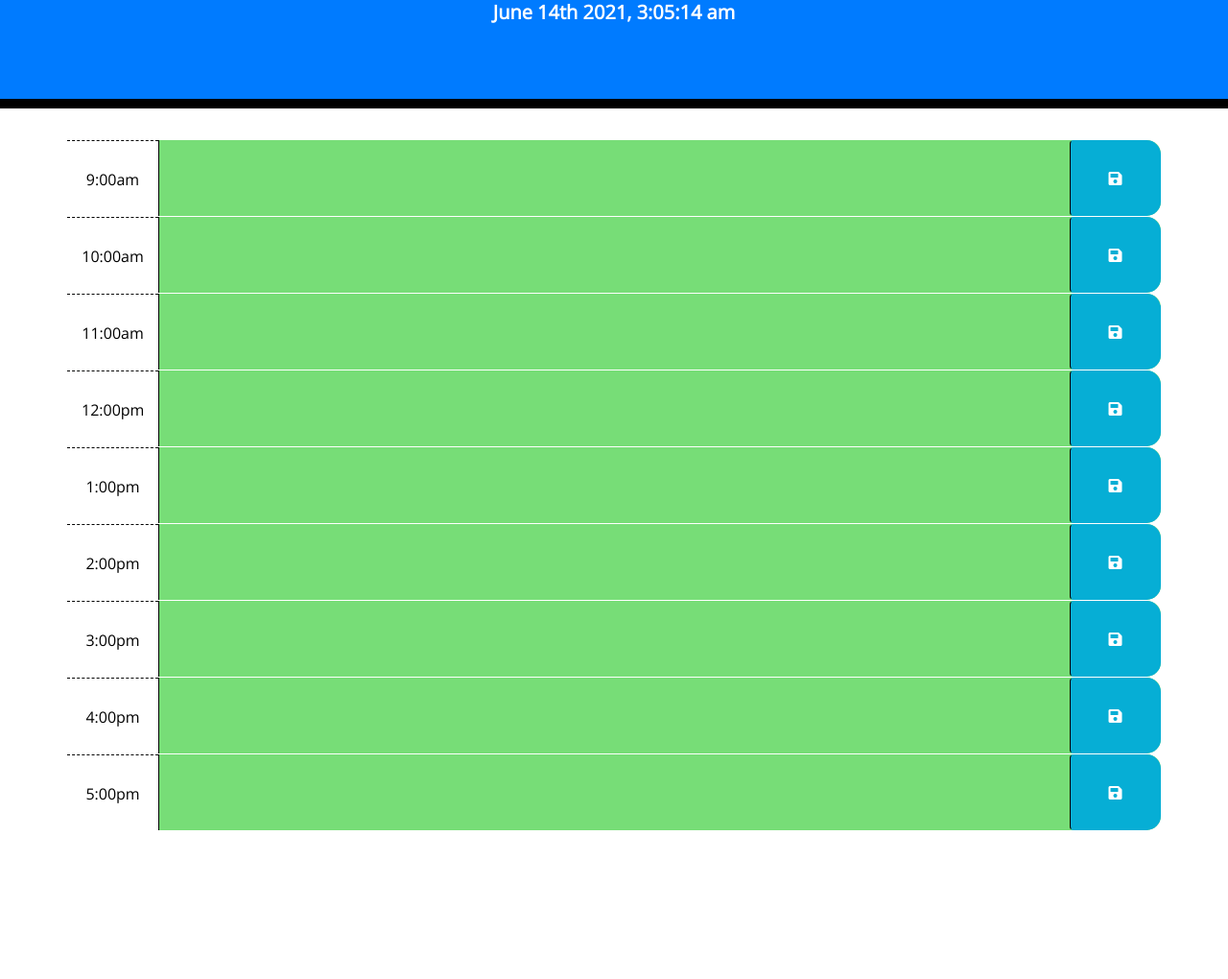
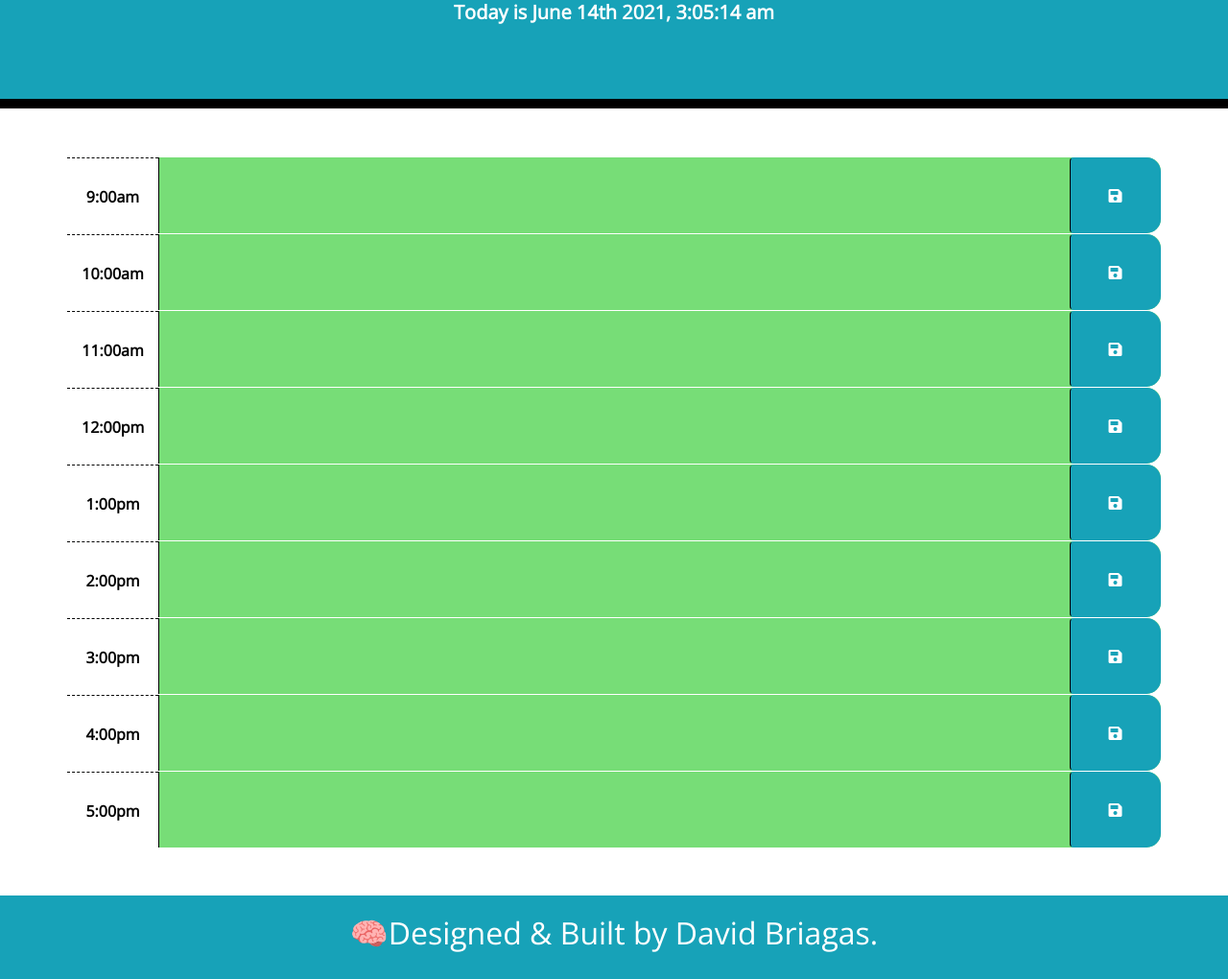
Before and after one commit to BriagasD98/Challenge-5-Work-Day-Scheduler, a plain HTML site: page Develop/index.html in a window 1280 px wide. Shown: the part 191-1211 px from the top of the page at 96% size. Before the commit the page ends 1056 px from the top, so only its background shows below. Drawn offline with nearby package versions, Linux system fonts and the light colour scheme.

Commit message:
final styling and functionality checks

```diff
--- a/Develop/assets/script.js
+++ b/Develop/assets/script.js
@@ -1,18 +1,18 @@
 $(document).ready(function () {
     //current day/time
-    $("#currentDay").text(moment().format("MMMM Do YYYY, h:mm:ss a"));
+    $("#currentDay").text("Today is " + moment().format("MMMM Do YYYY, h:mm:ss a"));
 
     //save button
     $(".saveBtn").on("click", function () {
-        //get nearby values.
+        //get nearby values
         console.log(this);
         var text = $(this).siblings(".description").val();
         var time = $(this).parent().attr("id");
-        //set items in local storage.
+        //set items in local storage
         localStorage.setItem(time, text);
     })
 
-    //load any saved data from LocalStorage - do this for each hour created.
+    //load any saved data from LocalStorage - do this for each hour created
     $("#hour9 .description").val(localStorage.getItem("hour9"));
     $("#hour10 .description").val(localStorage.getItem("hour10"));
     $("#hour11 .description").val(localStorage.getItem("hour11"));
@@ -25,7 +25,7 @@ $(document).ready(function () {
 
 
     function hourTracker() {
-        //get current number of hours.
+        //get current number of hours
         var currentHour = moment().hour();
 
         // loop over time blocks
@@ -33,7 +33,7 @@ $(document).ready(function () {
             var blockHour = parseInt($(this).attr("id").split("hour")[1]);
             console.log( blockHour, currentHour)
 
-            //check if we've moved past this time
+            //check current hour/status
             if (blockHour < currentHour) {
                 $(this).addClass("past");
                 $(this).removeClass("future");
--- a/Develop/assets/style.css
+++ b/Develop/assets/style.css
@@ -19,6 +19,10 @@ body {
     color: black;
     border-radius: 0;
     border-bottom: 10px solid black;
+  }
+
+  .container {
+      margin: 50px auto;
   }
 
   .description{
@@ -63,9 +67,19 @@ body {
     border-bottom-right-radius: 15px;
     background-color: #06AED5;
     color: white;
+    cursor: pointer;
   }
 
   .saveBtn i:hover {
     font-size: 20px;
     transition: all .3s ease-in-out;
   }
+
+  footer {
+    text-align: center;
+    margin: 30px auto;
+    margin-bottom: 0%;
+    font-weight: bold;
+    font-size: 10px;
+    padding: 20px;
+  }
--- a/Develop/index.html
+++ b/Develop/index.html
@@ -23,7 +23,7 @@
   </head>
 
   <body>
-    <header class="jumbotron bg-primary">
+    <header class="jumbotron bg-info">
       <h1 class="display-3 font-weight-bold font-italic text-white">Work Day Scheduler</h1>
       <p class="lead">A simple calendar app for scheduling your work day</p>
       <p id="currentDay" class="lead font-weight-bold text-white"></p>
@@ -33,87 +33,91 @@
 
       <!-- Timeblocks Start -->
       <div id="hour9" class="row time-block">
-        <div class="col-md-1 hour">
+        <div class="col-md-1 hour font-weight-bold">
             9:00am
         </div>
         <textarea class="col-md-10 description">
         </textarea>
-        <button class="btn saveBtn col-md-1"><i class="fas fa-save"></i></button>
+        <button class="btn saveBtn col-md-1 bg-info"><i class="fas fa-save"></i></button>
       </div>
 
       <div id="hour10" class="row time-block">
-        <div class="col-md-1 hour">
+        <div class="col-md-1 hour font-weight-bold">
             10:00am
         </div>
         <textarea class="col-md-10 description">
         </textarea>
-        <button class="btn saveBtn col-md-1"><i class="fas fa-save"></i></button>
+        <button class="btn saveBtn col-md-1 bg-info"><i class="fas fa-save"></i></button>
       </div>
 
       <div id="hour11" class="row time-block">
-        <div class="col-md-1 hour">
+        <div class="col-md-1 hour font-weight-bold">
             11:00am
         </div>
         <textarea class="col-md-10 description">
         </textarea>
-        <button class="btn saveBtn col-md-1"><i class="fas fa-save"></i></button>
+        <button class="btn saveBtn col-md-1 bg-info"><i class="fas fa-save"></i></button>
       </div>
 
       <div id="hour12" class="row time-block">
-        <div class="col-md-1 hour">
+        <div class="col-md-1 hour font-weight-bold">
             12:00pm
         </div>
         <textarea class="col-md-10 description">
         </textarea>
-        <button class="btn saveBtn col-md-1"><i class="fas fa-save"></i></button>
+        <button class="btn saveBtn col-md-1 bg-info"><i class="fas fa-save"></i></button>
       </div>
 
       <div id="hour13" class="row time-block">
-        <div class="col-md-1 hour">
+        <div class="col-md-1 hour font-weight-bold">
             1:00pm
         </div>
         <textarea class="col-md-10 description">
         </textarea>
-        <button class="btn saveBtn col-md-1"><i class="fas fa-save"></i></button>
+        <button class="btn saveBtn col-md-1 bg-info"><i class="fas fa-save"></i></button>
       </div>
 
       <div id="hour14" class="row time-block">
-        <div class="col-md-1 hour">
+        <div class="col-md-1 hour font-weight-bold">
             2:00pm
         </div>
         <textarea class="col-md-10 description">
         </textarea>
-        <button class="btn saveBtn col-md-1"><i class="fas fa-save"></i></button>
+        <button class="btn saveBtn col-md-1 bg-info"><i class="fas fa-save"></i></button>
       </div>
 
       <div id="hour15" class="row time-block">
-        <div class="col-md-1 hour">
+        <div class="col-md-1 hour font-weight-bold">
             3:00pm
         </div>
         <textarea class="col-md-10 description">
         </textarea>
-        <button class="btn saveBtn col-md-1"><i class="fas fa-save"></i></button>
+        <button class="btn saveBtn col-md-1 bg-info"><i class="fas fa-save"></i></button>
       </div>
 
       <div id="hour16" class="row time-block">
-        <div class="col-md-1 hour">
+        <div class="col-md-1 hour font-weight-bold">
             4:00pm
         </div>
         <textarea class="col-md-10 description">
         </textarea>
-        <button class="btn saveBtn col-md-1"><i class="fas fa-save"></i></button>
+        <button class="btn saveBtn col-md-1 bg-info"><i class="fas fa-save"></i></button>
       </div>
 
       <div id="hour17" class="row time-block">
-        <div class="col-md-1 hour">
+        <div class="col-md-1 hour font-weight-bold">
             5:00pm
         </div>
         <textarea class="col-md-10 description">
         </textarea>
-        <button class="btn saveBtn col-md-1"><i class="fas fa-save"></i></button>
+        <button class="btn saveBtn col-md-1 bg-info"><i class="fas fa-save"></i></button>
       </div>
       <!-- Time Blocks End -->
     </div>
+
+    <footer class="display-3 bg-info">
+        <h2 class="text-white">🧠Designed & Built by David Briagas.</h2>
+    </footer>
 
     <script src="https://code.jquery.com/jquery-3.4.1.min.js"></script>
     <script src="https://cdnjs.cloudflare.com/ajax/libs/moment.js/2.24.0/moment.min.js"></script>
```
